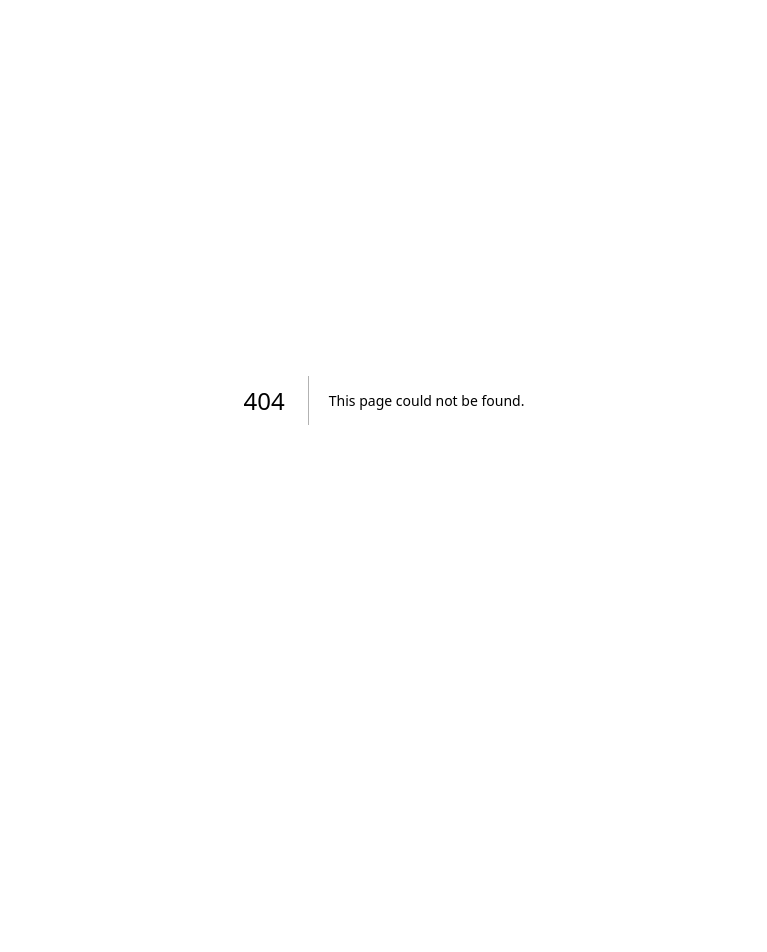
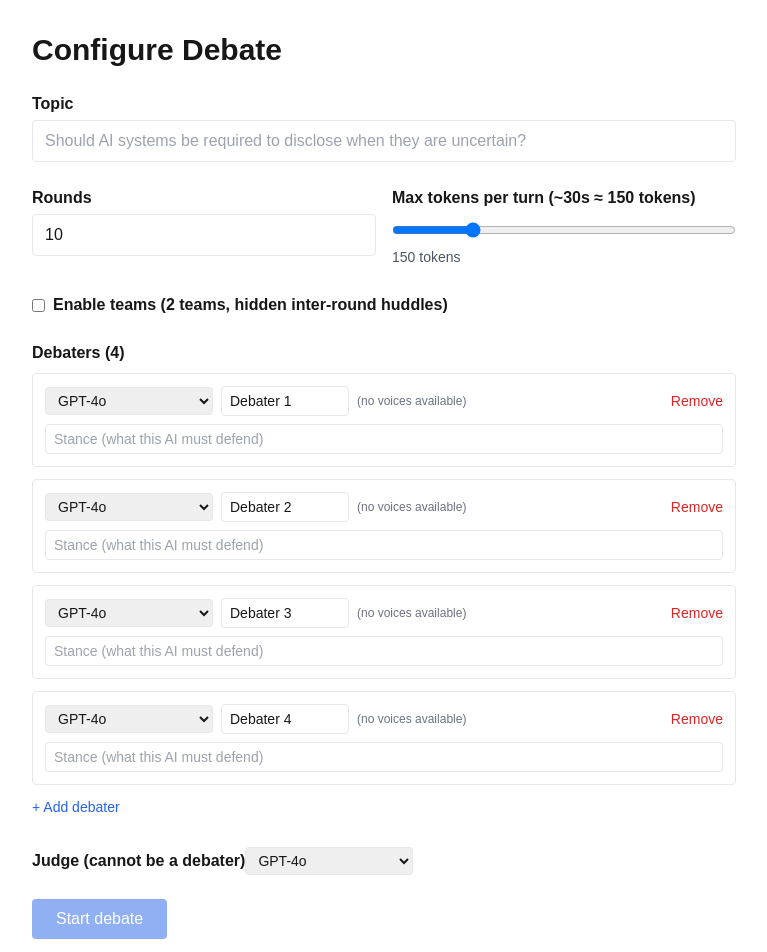
Before and after one commit to YutaB123/ai-debate-colosseum, a Next.js app: page /setup in a window 1280 px wide. Before the commit this address had no page. Shown: the top 952 px of the page, without its empty margins (256-1023 px from the left). Before the commit the page ends 800 px from the top, so only its background shows below. Built offline with nearby package versions, Linux system fonts and the light colour scheme.

Commit message:
Add setup page and debate configuration form

```diff
--- /dev/null
+++ b/app/setup/page.tsx
@@ -0,0 +1,10 @@
+import { SetupForm } from "../../components/setup-form";
+
+export default function SetupPage() {
+  return (
+    <main className="min-h-screen p-8 max-w-3xl mx-auto">
+      <h1 className="text-3xl font-bold mb-6">Configure Debate</h1>
+      <SetupForm />
+    </main>
+  );
+}
--- /dev/null
+++ b/components/setup-form.tsx
@@ -0,0 +1,159 @@
+"use client";
+import { useState } from "react";
+import { useRouter } from "next/navigation";
+import { CATALOG } from "../lib/providers/catalog";
+import { VoicePicker } from "./voice-picker";
+import { createDebateApi } from "../lib/client/api";
+import type { ProviderId } from "../lib/types";
+
+interface DebaterRow {
+  provider: ProviderId;
+  model: string;
+  displayName: string;
+  stance: string;
+  teamIndex: number | null;
+  voiceUri: string;
+}
+
+const blankDebater = (i: number): DebaterRow => ({
+  provider: "openai", model: "gpt-4o", displayName: "Debater " + (i + 1),
+  stance: "", teamIndex: null, voiceUri: "",
+});
+
+export function SetupForm() {
+  const router = useRouter();
+  const [topic, setTopic] = useState("");
+  const [rounds, setRounds] = useState(10);
+  const [maxTokens, setMaxTokens] = useState(150);
+  const [teamsEnabled, setTeamsEnabled] = useState(false);
+  const [judgeModel, setJudgeModel] = useState("openai:gpt-4o");
+  const [debaters, setDebaters] = useState<DebaterRow[]>([blankDebater(0), blankDebater(1), blankDebater(2), blankDebater(3)]);
+  const [submitting, setSubmitting] = useState(false);
+  const [error, setError] = useState<string | null>(null);
+
+  const teams = teamsEnabled
+    ? [{ name: "Team Blue", color: "#4285f4" }, { name: "Team Red", color: "#d97757" }]
+    : [];
+
+  const updateDebater = (i: number, patch: Partial<DebaterRow>) => {
+    setDebaters((arr) => arr.map((d, idx) => (idx === i ? { ...d, ...patch } : d)));
+  };
+
+  const addDebater = () => setDebaters((arr) => arr.length < 6 ? [...arr, blankDebater(arr.length)] : arr);
+  const removeDebater = (i: number) => setDebaters((arr) => arr.length > 2 ? arr.filter((_, idx) => idx !== i) : arr);
+
+  const canSubmit = topic.length > 0
+    && debaters.every((d) => d.stance.length > 0 && d.voiceUri.length > 0)
+    && !debaters.some((d) => `${d.provider}:${d.model}` === judgeModel);
+
+  const submit = async () => {
+    setSubmitting(true); setError(null);
+    try {
+      const body = {
+        topic, judgeModel, roundCount: rounds, maxTokens, teamsEnabled, teams,
+        debaters: debaters.map((d, i) => ({
+          provider: d.provider, model: d.model, displayName: d.displayName,
+          stance: d.stance, teamIndex: teamsEnabled ? (d.teamIndex ?? 0) : null,
+          speakOrder: i, voiceUri: d.voiceUri,
+        })),
+      };
+      const { id } = await createDebateApi(body);
+      router.push(`/debate/${id}`);
+    } catch (e: any) {
+      setError(e?.message ?? String(e));
+    } finally {
+      setSubmitting(false);
+    }
+  };
+
+  return (
+    <div className="space-y-6">
+      <label className="block">
+        <span className="font-semibold">Topic</span>
+        <input className="mt-1 w-full border rounded px-3 py-2"
+               placeholder="Should AI systems be required to disclose when they are uncertain?"
+               value={topic} onChange={(e) => setTopic(e.target.value)} />
+      </label>
+
+      <div className="grid grid-cols-2 gap-4">
+        <label className="block">
+          <span className="font-semibold">Rounds</span>
+          <input type="number" min={1} max={20} className="mt-1 w-full border rounded px-3 py-2"
+                 value={rounds} onChange={(e) => setRounds(Number(e.target.value))} />
+        </label>
+        <label className="block">
+          <span className="font-semibold">Max tokens per turn (~30s ≈ 150 tokens)</span>
+          <input type="range" min={50} max={500} step={10}
+                 value={maxTokens} onChange={(e) => setMaxTokens(Number(e.target.value))}
+                 className="mt-3 w-full" />
+          <span className="text-sm text-gray-600">{maxTokens} tokens</span>
+        </label>
+      </div>
+
+      <label className="flex items-center gap-2">
+        <input type="checkbox" checked={teamsEnabled} onChange={(e) => setTeamsEnabled(e.target.checked)} />
+        <span className="font-semibold">Enable teams (2 teams, hidden inter-round huddles)</span>
+      </label>
+
+      <div>
+        <h2 className="font-semibold mb-2">Debaters ({debaters.length})</h2>
+        <div className="space-y-3">
+          {debaters.map((d, i) => (
+            <div key={i} className="border rounded p-3 space-y-2">
+              <div className="flex flex-wrap gap-2 items-center">
+                <select className="border rounded px-2 py-1 text-sm"
+                        value={`${d.provider}:${d.model}`}
+                        onChange={(e) => {
+                          const [p, m] = e.target.value.split(":");
+                          updateDebater(i, { provider: p as ProviderId, model: m });
+                        }}>
+                  {CATALOG.map((m) => (
+                    <option key={`${m.provider}:${m.model}`} value={`${m.provider}:${m.model}`}>{m.label}</option>
+                  ))}
+                </select>
+                <input className="border rounded px-2 py-1 text-sm w-32"
+                       placeholder="Display name"
+                       value={d.displayName}
+                       onChange={(e) => updateDebater(i, { displayName: e.target.value })} />
+                <VoicePicker value={d.voiceUri} onChange={(v) => updateDebater(i, { voiceUri: v })} />
+                {teamsEnabled && (
+                  <select className="border rounded px-2 py-1 text-sm"
+                          value={d.teamIndex ?? 0}
+                          onChange={(e) => updateDebater(i, { teamIndex: Number(e.target.value) })}>
+                    <option value={0}>Team Blue</option>
+                    <option value={1}>Team Red</option>
+                  </select>
+                )}
+                <button type="button" className="text-red-600 text-sm ml-auto"
+                        onClick={() => removeDebater(i)} disabled={debaters.length <= 2}>Remove</button>
+              </div>
+              <input className="w-full border rounded px-2 py-1 text-sm"
+                     placeholder="Stance (what this AI must defend)"
+                     value={d.stance} onChange={(e) => updateDebater(i, { stance: e.target.value })} />
+            </div>
+          ))}
+          <button type="button" className="text-blue-600 text-sm"
+                  onClick={addDebater} disabled={debaters.length >= 6}>+ Add debater</button>
+        </div>
+      </div>
+
+      <label className="block">
+        <span className="font-semibold">Judge (cannot be a debater)</span>
+        <select className="mt-1 border rounded px-2 py-1 text-sm"
+                value={judgeModel}
+                onChange={(e) => setJudgeModel(e.target.value)}>
+          {CATALOG.map((m) => (
+            <option key={`${m.provider}:${m.model}`} value={`${m.provider}:${m.model}`}>{m.label}</option>
+          ))}
+        </select>
+      </label>
+
+      {error && <div className="text-red-600 text-sm">{error}</div>}
+      <button type="button" disabled={!canSubmit || submitting}
+              onClick={submit}
+              className="px-6 py-2 rounded bg-blue-600 text-white disabled:opacity-50">
+        {submitting ? "Starting…" : "Start debate"}
+      </button>
+    </div>
+  );
+}
```
